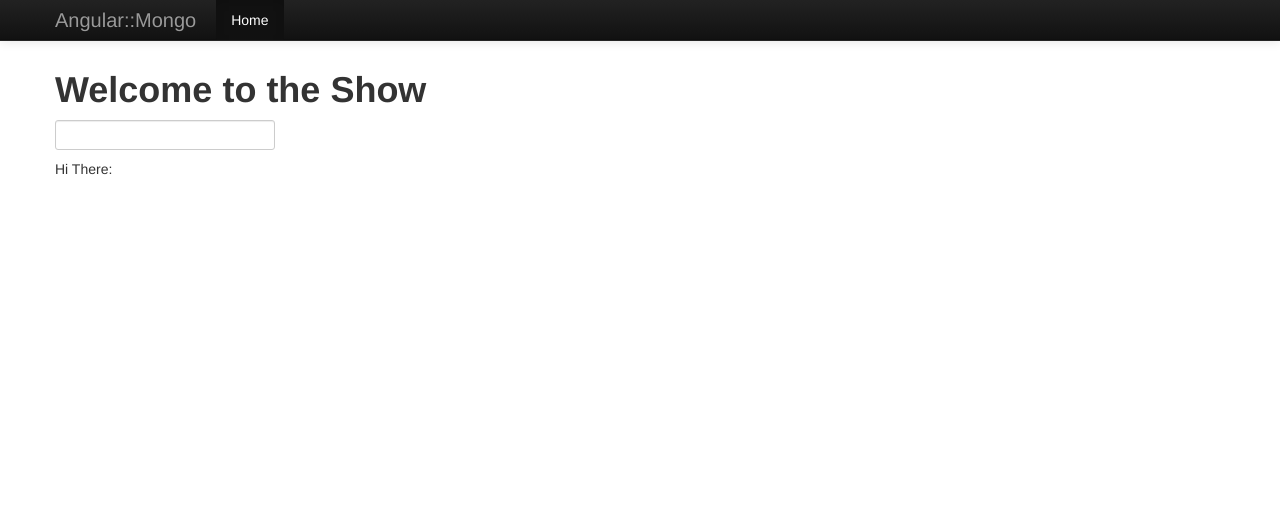
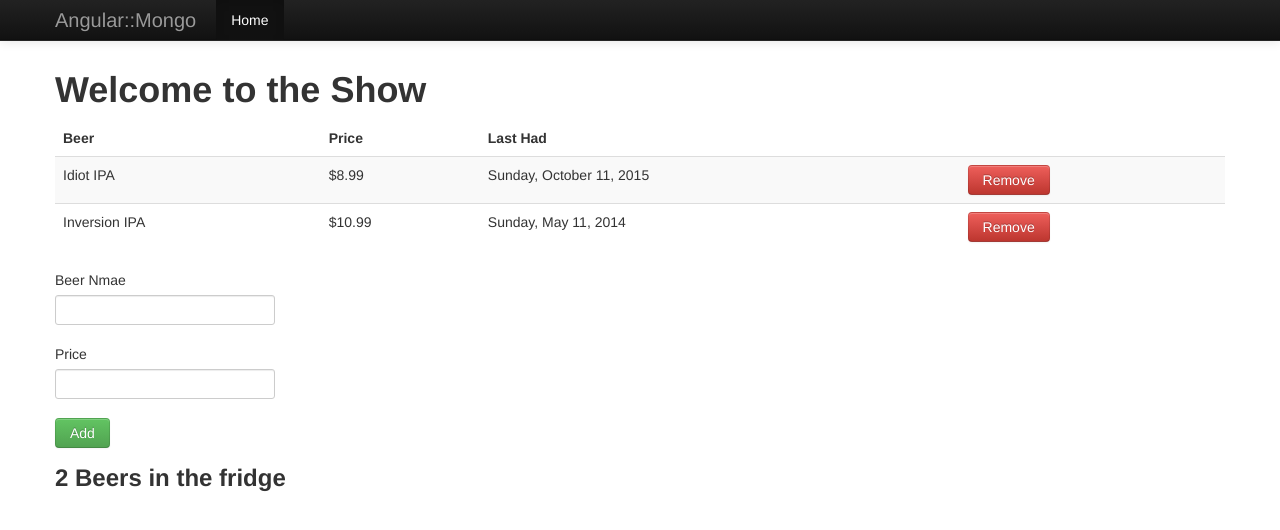
Before and after one commit to javafun/Angular1.1-play, a website: page views/Index.html in a window 1280 px wide. Drawn offline with Linux system fonts and the light colour scheme.

Commit message:
Beer demo

```diff
--- /dev/null
+++ b/public/javascripts/ng-mongo/app.js
@@ -0,0 +1,24 @@
+var MyCtrl = function ($scope) {
+
+    $scope.items = [
+        {name: "Idiot IPA", price: 8.99, lastDrank: "2015-10-11"},
+        {name: "Inversion IPA", price: 10.99, lastDrank: "2014-05-11"},
+    ]
+
+    $scope.pluralizer = {
+        0: "No beers!",
+        1: "Only one left!",
+        other: "{} Beers in the fridge",
+    }
+
+    $scope.addBeer = function () {
+        var newBeer = {name: $scope.name, price: $scope.price};
+        $scope.items.push(newBeer);
+    }
+
+    $scope.removeItem = function (item) {
+        if(confirm("Remove this beer - it's a good one!")){
+            $scope.items.splice($scope.items.indexOf(item),1);
+        }
+    }
+}
--- a/views/Index.html
+++ b/views/Index.html
@@ -1,4 +1,3 @@
-
 <!DOCTYPE html>
 <html lang="en">
 <head>
@@ -30,6 +29,7 @@
                 <span class="icon-bar"></span>
             </button>
             <a class="brand" href="/">Angular::Mongo</a>
+
             <div class="nav-collapse collapse">
                 <ul class="nav">
                     <li class="active"><a href="/">Home</a></li>
@@ -40,14 +40,50 @@
 </div>
 
 <div class="container" ng-app>
-    <h1>Welcome to the Show</h1>
-    <input type="text" ng-model="message">
-    <div>Hi There: {{message}}</div>
+    <div ng-controller="MyCtrl">
+        <h1>Welcome to the Show</h1>
+        <table class="table table-striped">
+            <thead>
+                <tr>
+                    <th>Beer</th>
+                    <th>Price</th>
+                    <th>Last Had</th>
+                </tr>
+            </thead>
+            <tbody>
+            <tr ng-repeat="item in items">
+                <td>{{item.name}}</td>
+                <td>{{item.price | currency}}</td>
+                <td>{{item.lastDrank | date:'fullDate'}}</td>
+                <td><button class="btn btn-danger" ng-click="removeItem(item)">Remove</button></td>
+            </tr>
+            </tbody>
+        </table>
+        <p>
+            <label>Beer Nmae</label>
+            <input type="text" ng-model="name"/>
+        </p>
+
+        <p>
+            <label>Price</label>
+            <input type="text" ng-model="price"/>
+        </p>
+
+        <p>
+            <button class="btn btn-success" ng-click="addBeer()">Add</button>
+        </p>
+
+        <h3>
+            <ng-pluralize count="items.length" when="pluralizer"></ng-pluralize>
+        </h3>
+    </div>
 </div>
 
 <script src="/javascripts/vendor/jquery.js"></script>
 <script src="/javascripts/vendor/underscore.js"></script>
 <script src="/javascripts/vendor/angular.js"></script>
+<script src="/javascripts/ng-mongo/app.js"></script>
+
 
 </body>
 </html>
```
